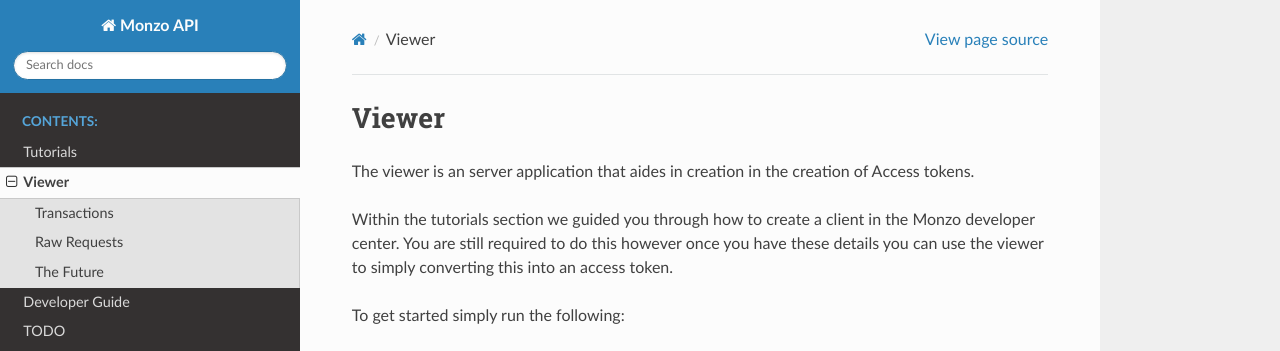
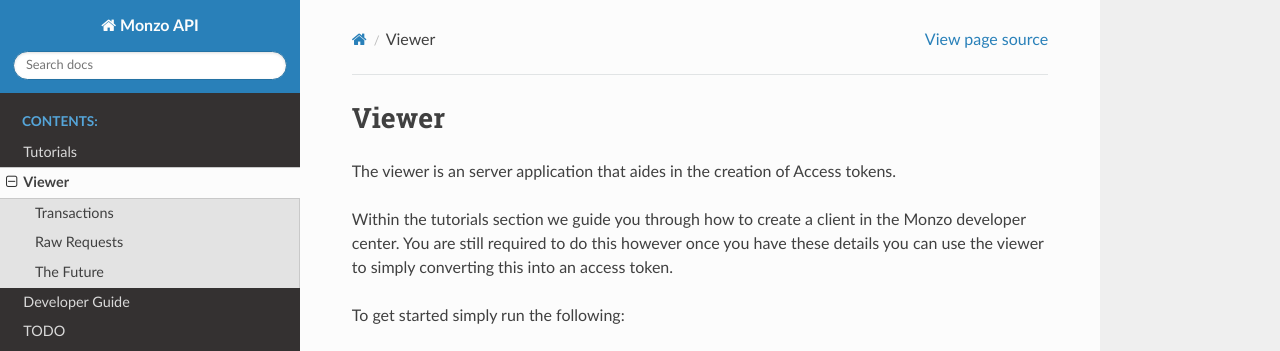
Before and after one commit to petermcd/monzo-api, a Sphinx documentation site: the page built from docs/source/viewer.rst, in a window 1280 px wide and 1385 px high. Shown: the top 351 px of the window. Built offline with Sphinx 7.4.7 and the Read the Docs theme 2.0.0, drawn with Linux system fonts in a browser that asks for light colours.

```diff
--- a/docs/source/developers.rst
+++ b/docs/source/developers.rst
@@ -34,7 +34,7 @@
 Building Documentation
 -------------------------------------
 
-Unless eating you should have no need to build the docs, ReadTheDocs does
+Unless testing you should have no need to build the docs, ReadTheDocs does
 this automatically, however, if you find you need to build the
 documentation from source the following steps can be taken:
 
--- a/docs/source/viewer.rst
+++ b/docs/source/viewer.rst
@@ -1,10 +1,10 @@
 Viewer
 =====================================
 
-The viewer is an server application that aides in creation in the creation
-of Access tokens.
+The viewer is an server application that aides in the creation of Access
+tokens.
 
-Within the tutorials section we guided you through how to create a client
+Within the tutorials section we guide you through how to create a client
 in the Monzo developer center. You are still required to do this however
 once you have these details you can use the viewer to simply converting
 this into an access token.
```
Also changed, not shown: 3 other files.
